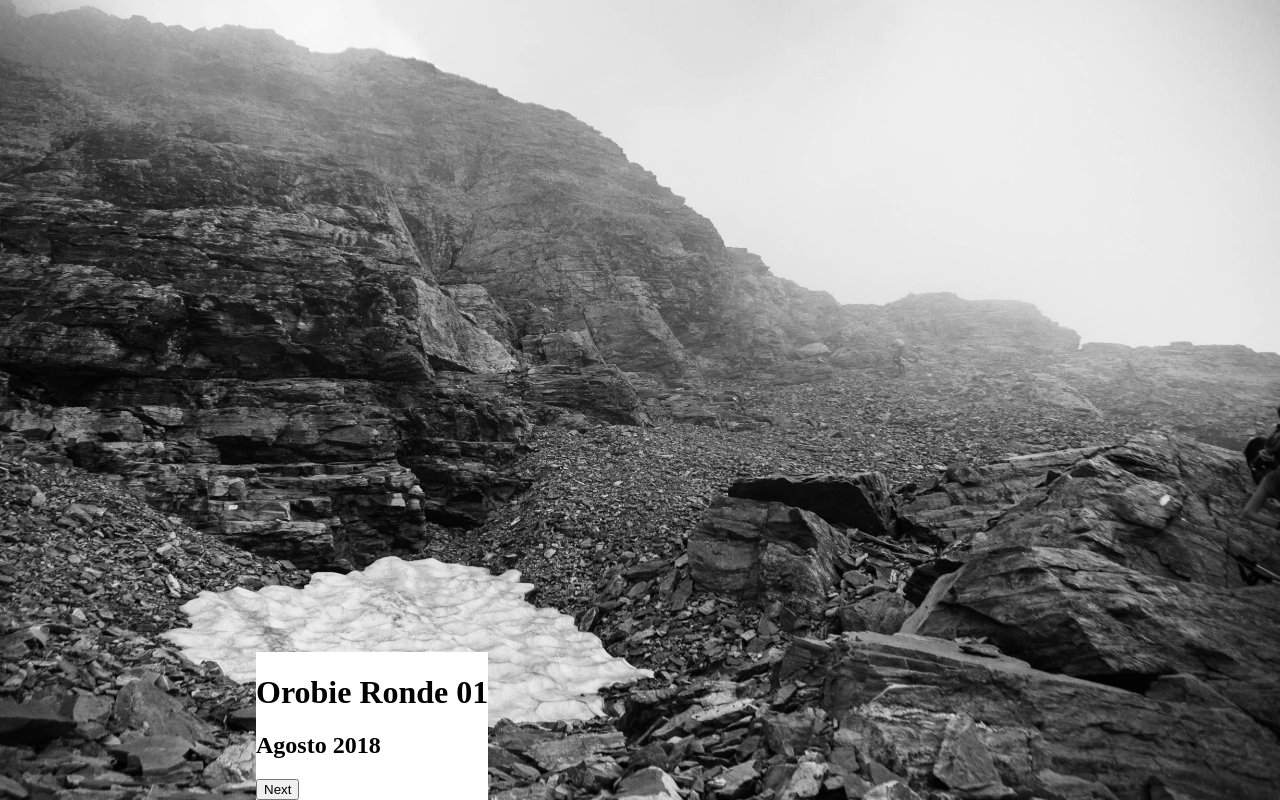
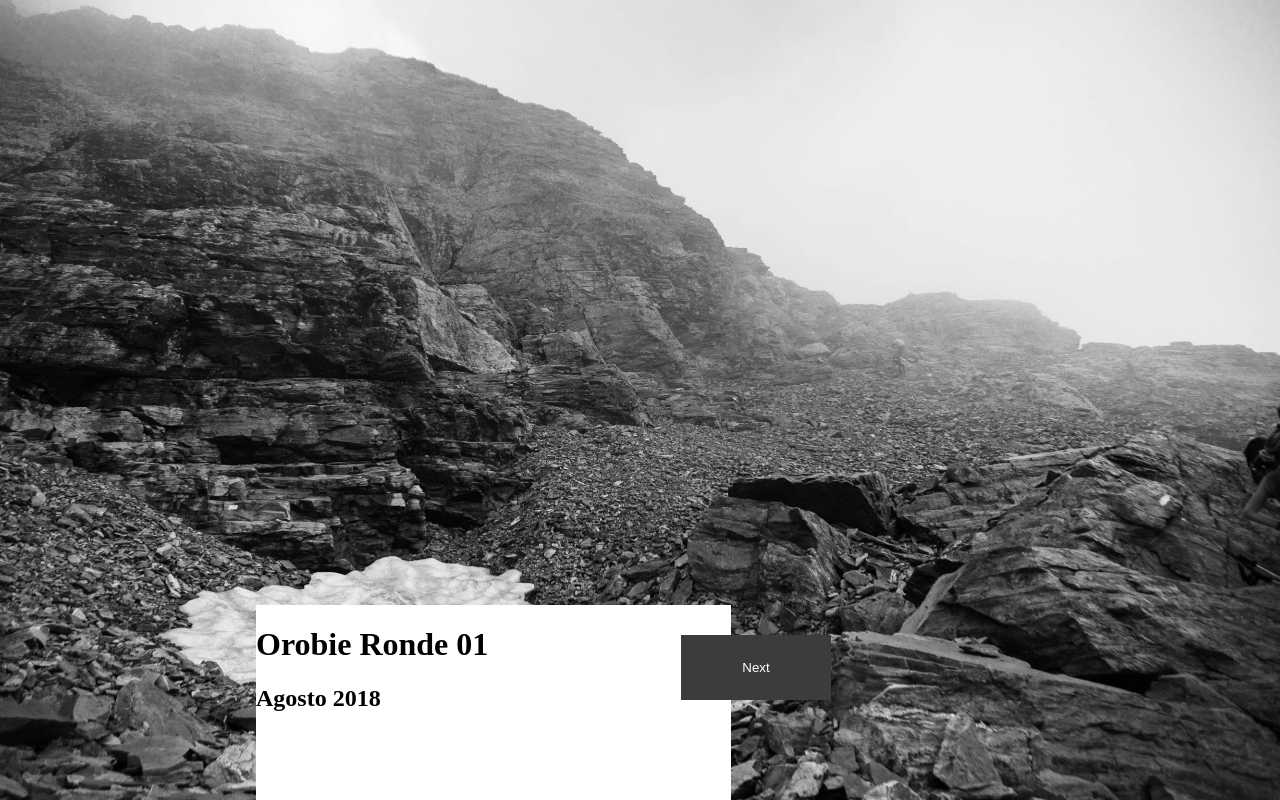
Before and after one commit to trezi29/trezi29.github.io, a Gatsby site: page / in a window 1280 px wide. Built offline with nearby package versions, Linux system fonts and the light colour scheme; Gatsby itself is replaced by a stand-in of ours.

Commit message:
add some css

```diff
--- a/src/pages/index.js
+++ b/src/pages/index.js
@@ -7,6 +7,7 @@ import '../styles/def.scss'
 import Img1 from '../images/cartasu.ga_01.jpg';
 import Img2 from '../images/cartasu.ga_02.jpg';
 
+//map images with title and date
 const imagesList = [
   {
     image: Img1,
--- a/src/styles/def.scss
+++ b/src/styles/def.scss
@@ -1,3 +1,8 @@
+// Variables
+$dark-color: #3c3c3c;
+$light-color: #fff;
+
+// CSS reset
 body {
   margin: 0;
 }
--- a/src/styles/slideshow.scss
+++ b/src/styles/slideshow.scss
@@ -1,3 +1,5 @@
+@import './def.scss';
+
 .slideshow__pictures {
   width: 100vw;
   height: 100vh;
@@ -7,9 +9,32 @@
   background-size: cover;
 
   .slideshow__controls {
-    background-color: #fff;
+    width: 475px;
+    height: 195px;
+    background-color: $light-color;
     position: absolute;
     bottom: 0;
     left: 20%;
+
+    .slideshow__button {
+      width: 150px;
+      height: 65px;
+      position: absolute;
+      background-color: $dark-color;
+      color: $light-color;
+      border: 0;
+
+      &--next {
+        @extend .slideshow__button;
+        top: 30px;
+        right: -100px;
+      }
+
+      &--prev {
+        @extend .slideshow__button;
+        bottom: 30px;
+        left: -100px;
+      }
+    }
   }
 }
```
Also changed, not shown: public/404.html (deleted, +0 -1 lines), public/404/index.html (deleted, +0 -1 lines), public/index.html (+1 -1 lines), 3 other files.
